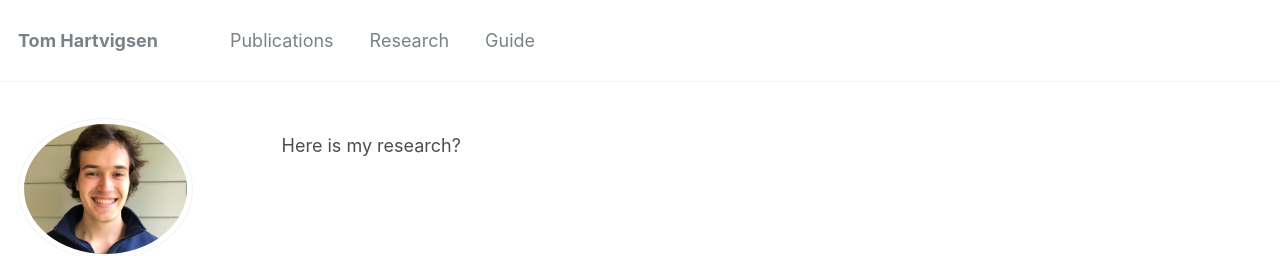
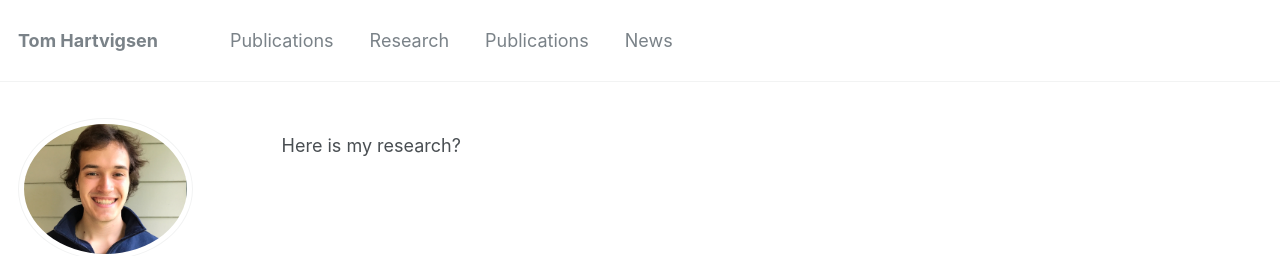
Before and after one commit to Thartvigsen/thartvigsen.github.io, a Jekyll site: the page built from _pages/research.md, in a window 1280 px wide. Shown: the top 256 px of the page. Built offline with Jekyll 4.4.1, drawn with Linux system fonts in a browser that asks for light colours.

Commit message:
added headers

```diff
--- a/_data/navigation.yml
+++ b/_data/navigation.yml
@@ -6,5 +6,8 @@ main:
   - title: "Research"
     url: /research/
 
-  - title: "Guide"
-    url: /markdown/
+  - title: "Publications"
+    url: /publications/
+
+  - title: "News"
+    url: /news/
```
